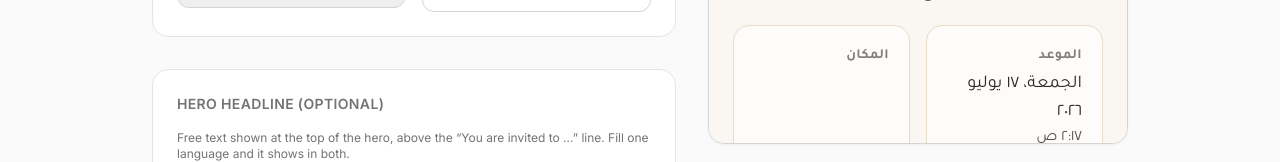
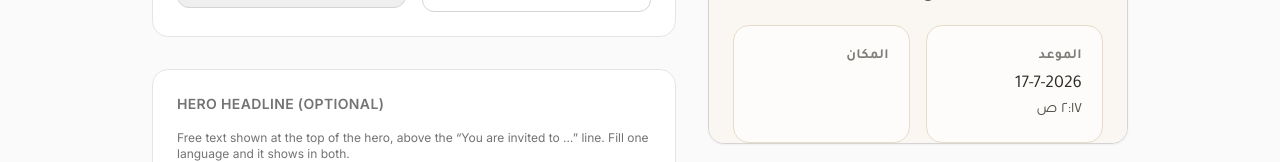
Before and after one commit to MohamedElfalaky/invitations, a Next.js app: page /admin/invitations/new in a window 1280 px wide. Shown: the part 638-800 px from the top of the page. Built offline with nearby package versions, Linux system fonts and the light colour scheme; a web font is replaced by a local one.

Commit message:
Refactor date formatting in EventDetails component for improved readability

```diff
--- a/src/components/EventDetails.tsx
+++ b/src/components/EventDetails.tsx
@@ -22,12 +22,8 @@ export function EventDetails({
 }: EventDetailsProps) {
   const { m, localized, formatDate } = useI18n();
 
-  const dateLabel = formatDate(invitation.eventDate, {
-    weekday: "long",
-    year: "numeric",
-    month: "long",
-    day: "numeric",
-  });
+  const eventDate = new Date(invitation.eventDate);
+  const dateLabel = `${eventDate.getDate()}-${eventDate.getMonth() + 1}-${eventDate.getFullYear()}`;
   const timeLabel = formatDate(invitation.eventDate, {
     hour: "numeric",
     minute: "2-digit",
```
